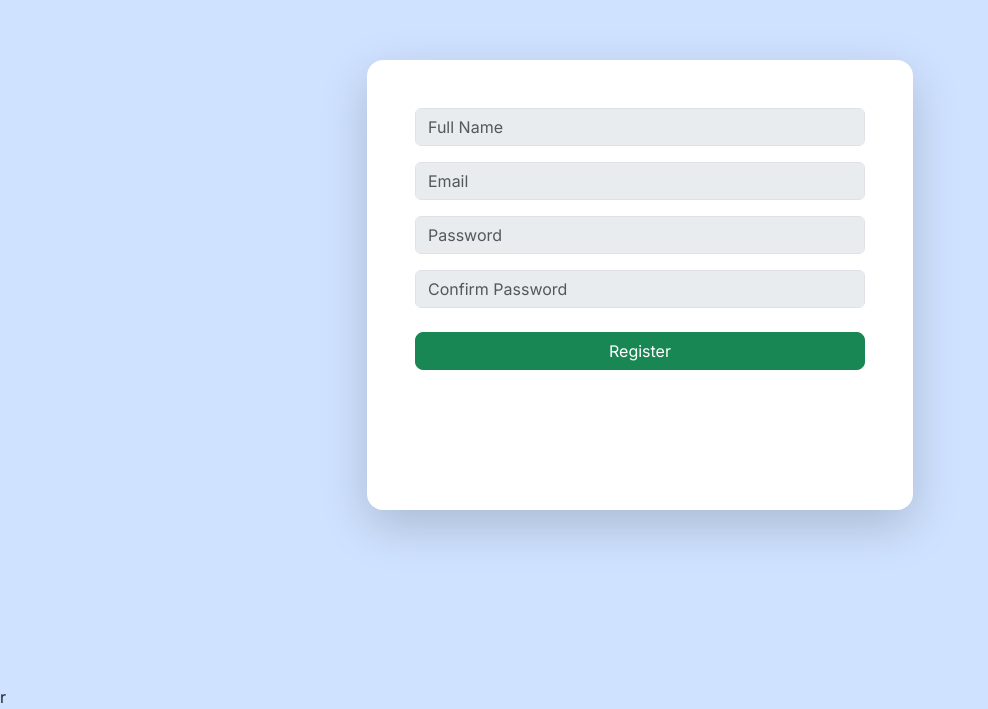
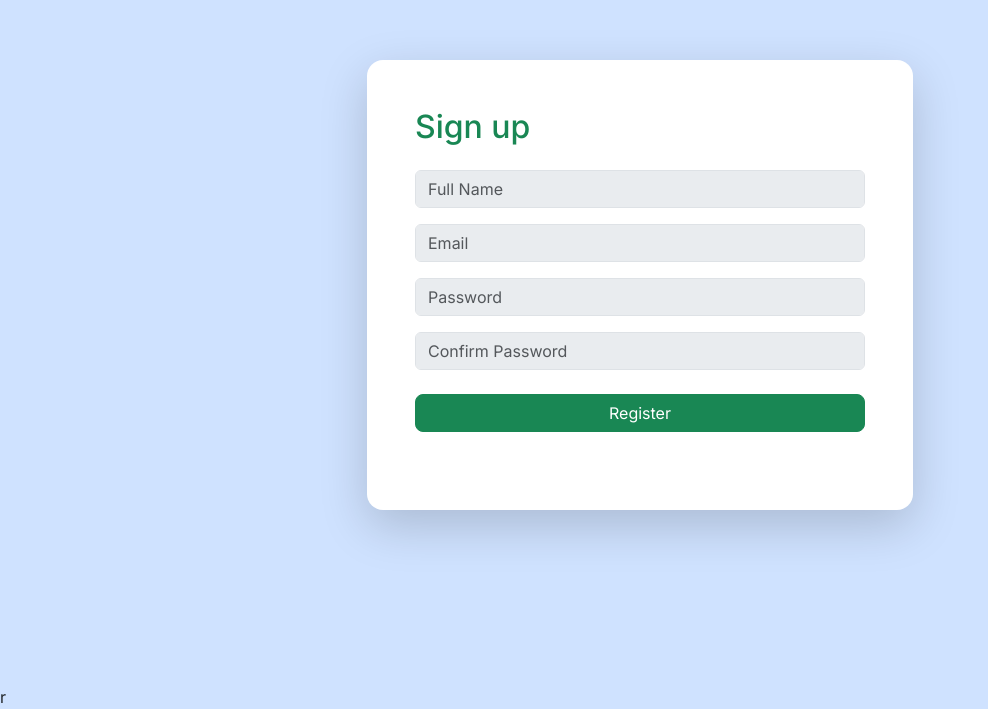
Before and after one commit to Alex-dev1356/UserRegistrationUI, an Angular app: page / in a window 1280 px wide. Shown: the part 115-824 px from the top of the page, without its empty margins (0-988 px from the left). Built offline with nearby package versions, Linux system fonts and the light colour scheme.

Commit message:
Creating a header for the form

```diff
--- a/src/app/user/registration/registration.component.html
+++ b/src/app/user/registration/registration.component.html
@@ -1,3 +1,7 @@
+<div class="mb-4 h2 text-success">
+    Sign up
+</div>
+
 <form [formGroup]="form">
     <div class="mb-3">
         <input class="form-control bg-body-secondary"
```
